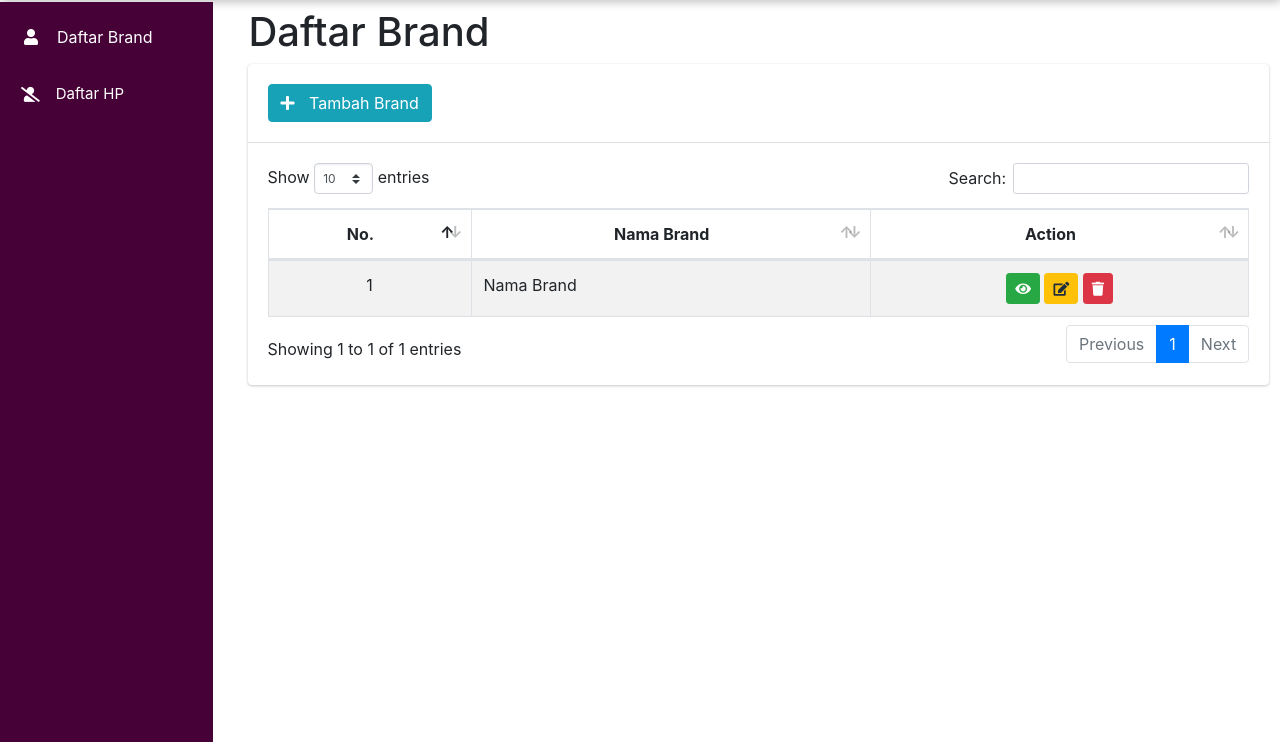
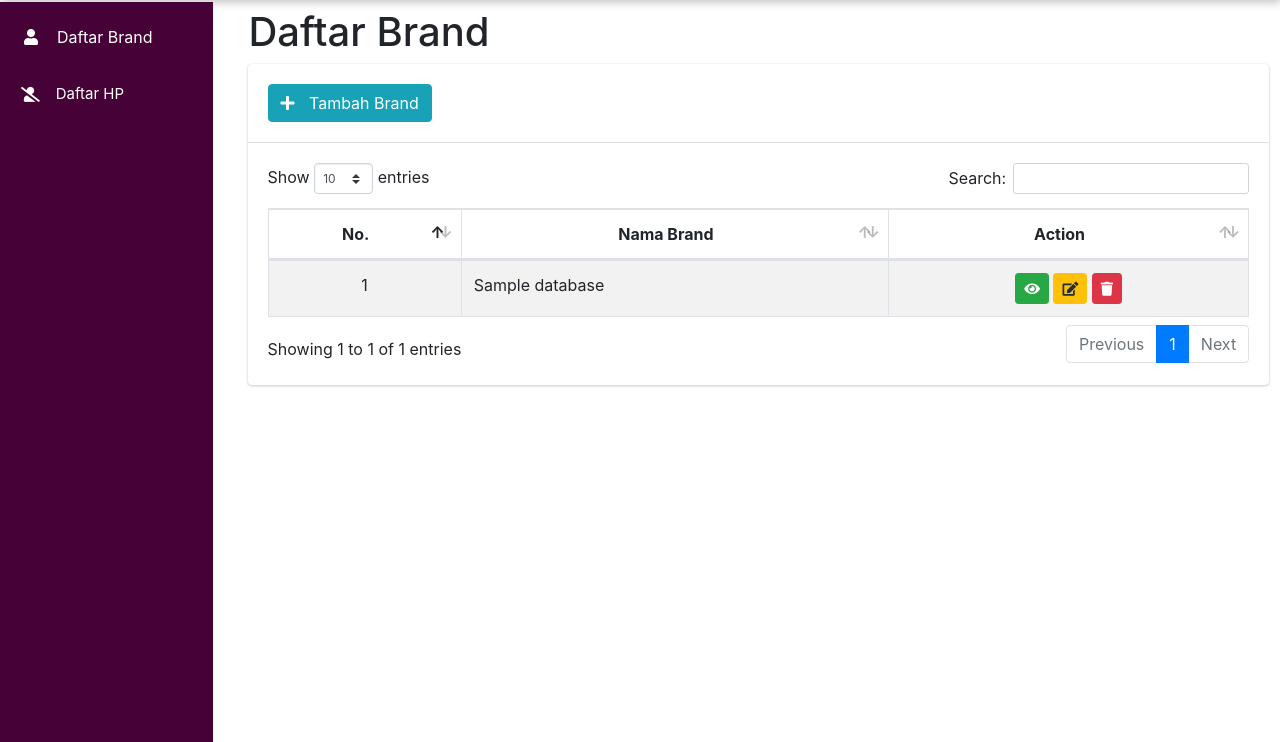
Before and after one commit to meinalisaa/WGadget, a CodeIgniter 4 app: the page made by app/Views/admin/daftar_brand.php in a window 1280 px wide. Shown: the part 58-800 px from the top of the page. Run offline with PHP 8.4 and a stand-in for CodeIgniter, Linux system fonts and the light colour scheme; the template is opened without the code that fills it: most values are stand-ins (such as "Sample title", 1, 10 or a date in 2020); some libraries are stand-ins or nearby versions.

Commit message:
show nama brand

```diff
--- a/app/Views/admin/daftar_brand.php
+++ b/app/Views/admin/daftar_brand.php
@@ -36,7 +36,7 @@
 
                     <tr>
                       <td style="text-align: center"><?= $no ?></td>
-                      <td>Nama Brand</td>
+                      <td><?= $val->nama_brand ?></td>
                       <td style="text-align: center">
                         <button type="button" class="btn btn-success btn-sm" data-toggle="modal" data-target="#exampleModal2">
                           <i class="fas fa-eye"></i>
```
Also changed, not shown: app/Models/BrandModel.php (+6 -5 lines).
